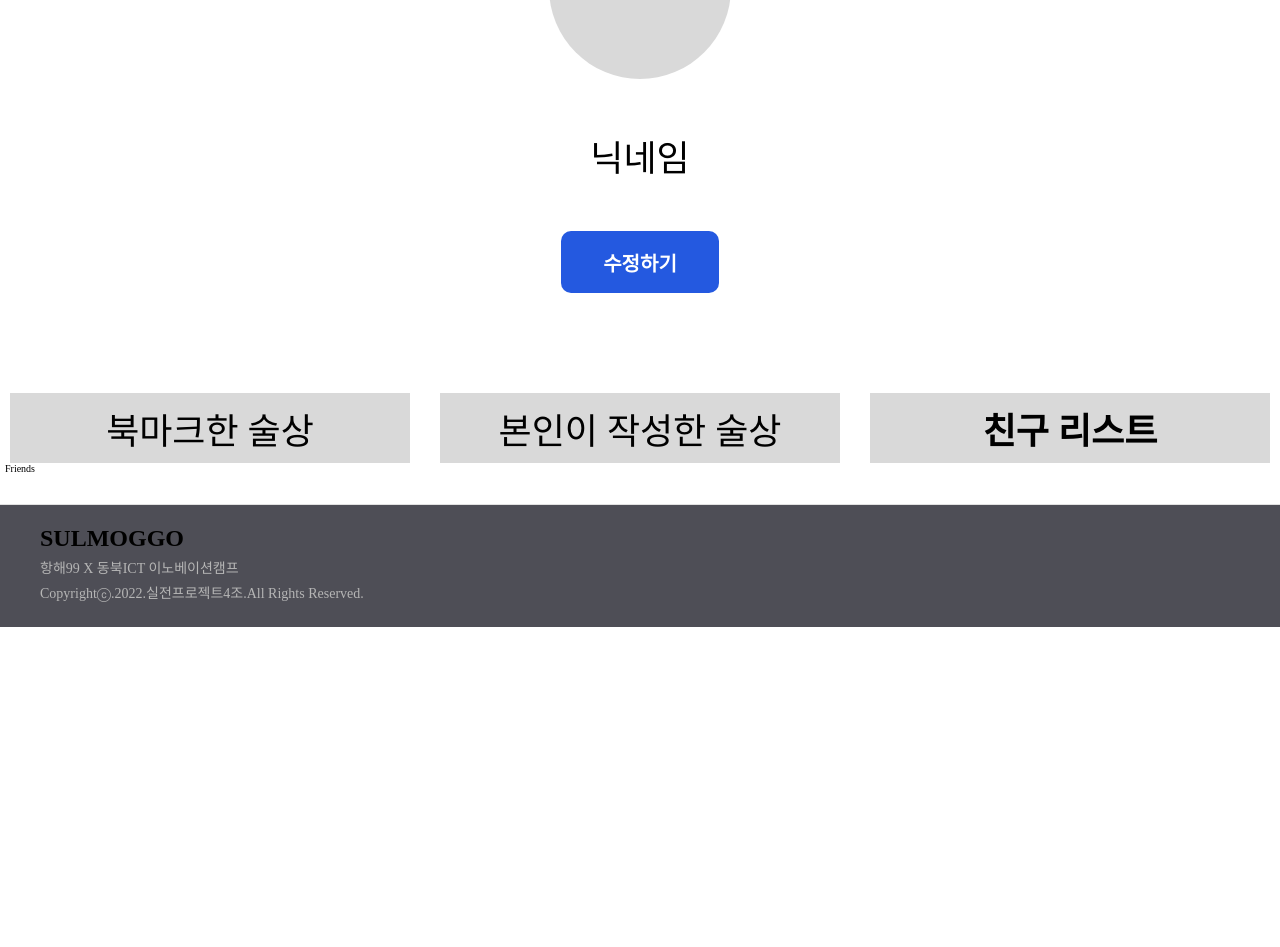
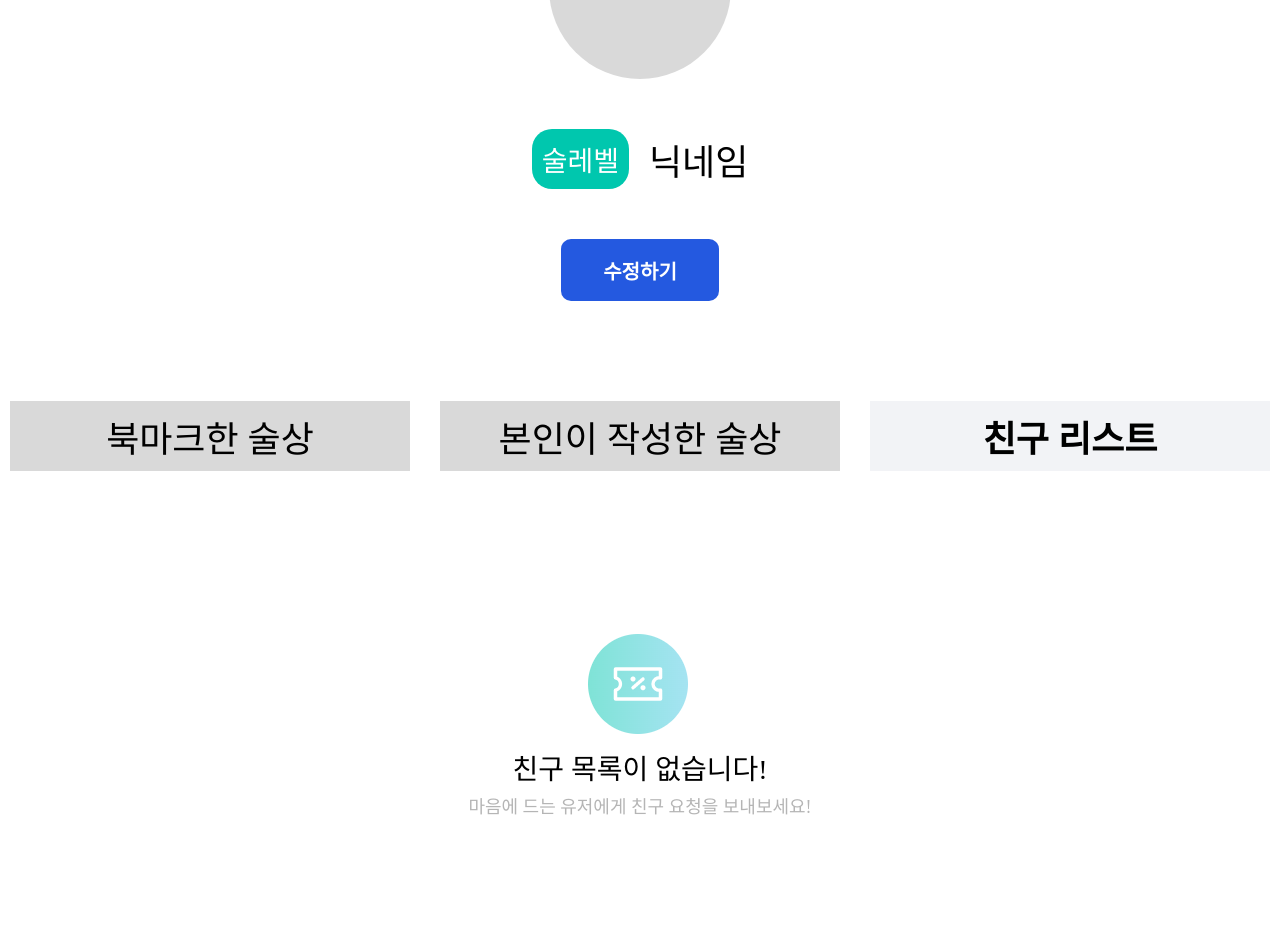
Before and after one commit to sulmocco/frontend, a React (Create React App) app: page /mypage/friends in a window 1280 px wide. Shown: the part 265-1212 px from the top of the page. Before the commit the page ends 892 px from the top, so only its background shows below. Built offline with nearby package versions, Linux system fonts and the light colour scheme; no server answers; a small style sheet from the web is missing; a web font is replaced by a local one.

Commit message:
CREATE: mypage layout(1)

```diff
--- a/src/components/mypage/Bookmark.js
+++ b/src/components/mypage/Bookmark.js
@@ -4,9 +4,33 @@ import styled from "styled-components";
 const Bookmark = () => {
   return (
     <div>
-      <div></div>
+      <div>
+        <Content>
+          <img src="/images/none.png" alt="북마크"></img>
+          <div style={{ fontSize: "28px" }}>북마크한 술상이 없습니다!</div>
+          <div
+            style={{
+              color: "#b5b5b5",
+              marginTop: "5px",
+              textAlign: "center",
+              fontSize: "18px",
+            }}
+          >
+            마음에 드는 술상을 북마크해보세요!
+          </div>
+        </Content>
+      </div>
     </div>
   );
 };
 
 export default Bookmark;
+
+const Content = styled.div`
+  width: 100%;
+  min-height: 500px;
+  display: flex;
+  flex-direction: column;
+  align-items: center;
+  justify-content: center;
+`;
--- a/src/components/mypage/Friends.js
+++ b/src/components/mypage/Friends.js
@@ -1,7 +1,36 @@
 import React from "react";
+import styled from "styled-components";
 
 const Friends = () => {
-  return <div>Friends</div>;
+  return (
+    <div>
+      <div>
+        <Content>
+          <img src="/images/none.png" alt="북마크"></img>
+          <div style={{ fontSize: "28px" }}>친구 목록이 없습니다!</div>
+          <div
+            style={{
+              color: "#b5b5b5",
+              marginTop: "5px",
+              textAlign: "center",
+              fontSize: "18px",
+            }}
+          >
+            마음에 드는 유저에게 친구 요청을 보내보세요!
+          </div>
+        </Content>
+      </div>
+    </div>
+  );
 };
 
 export default Friends;
+
+const Content = styled.div`
+  width: 100%;
+  min-height: 500px;
+  display: flex;
+  flex-direction: column;
+  align-items: center;
+  justify-content: center;
+`;
--- a/src/components/mypage/Mypost.js
+++ b/src/components/mypage/Mypost.js
@@ -1,7 +1,36 @@
 import React from "react";
+import styled from "styled-components";
 
 const Mypost = () => {
-  return <div>Mypost</div>;
+  return (
+    <div>
+      <div>
+        <Content>
+          <img src="/images/none.png" alt="북마크"></img>
+          <div style={{ fontSize: "28px" }}>본인이 작성한 술상이 없습니다!</div>
+          <div
+            style={{
+              color: "#b5b5b5",
+              marginTop: "5px",
+              textAlign: "center",
+              fontSize: "18px",
+            }}
+          >
+            자신만의 술상을 공유해주세요!
+          </div>
+        </Content>
+      </div>
+    </div>
+  );
 };
 
 export default Mypost;
+
+const Content = styled.div`
+  width: 100%;
+  min-height: 500px;
+  display: flex;
+  flex-direction: column;
+  align-items: center;
+  justify-content: center;
+`;
--- a/src/pages/mypage/index.js
+++ b/src/pages/mypage/index.js
@@ -2,15 +2,17 @@ import React from "react";
 import styled from "styled-components";
 import { Outlet, NavLink } from "react-router-dom";
 
-const index = () => {
+const Mypage = () => {
   return (
     <div>
       <Profile>
         <div className="img"></div>
-        <div className="nickname">닉네임</div>
+        <div className="info">
+          <div className="level">술레벨</div>
+          <div>닉네임</div>
+        </div>
         <button>수정하기</button>
       </Profile>
-
       <MypageNav>
         <ul>
           <li>
@@ -35,7 +37,7 @@ const index = () => {
   );
 };
 
-export default index;
+export default Mypage;
 
 const Profile = styled.div`
   display: flex;
@@ -52,9 +54,21 @@ const Profile = styled.div`
     background: #d9d9d9;
   }
 
-  .nickname {
+  .info {
+    display: flex;
+    justify-content: center;
+    align-items: center;
     font-size: 36px;
     margin-top: 50px;
+
+    .level {
+      margin-right: 20px;
+      background-color: #00c7ae;
+      font-size: 28px;
+      padding: 10px;
+      color: white;
+      border-radius: 20px;
+    }
   }
 
   button {
@@ -93,6 +107,10 @@ const MypageNav = styled.nav`
     a {
       &.active {
         font-weight: 700;
+
+        div {
+          background: #f2f3f6;
+        }
       }
     }
   }
```
Also changed, not shown: public/images/none.png (added).
